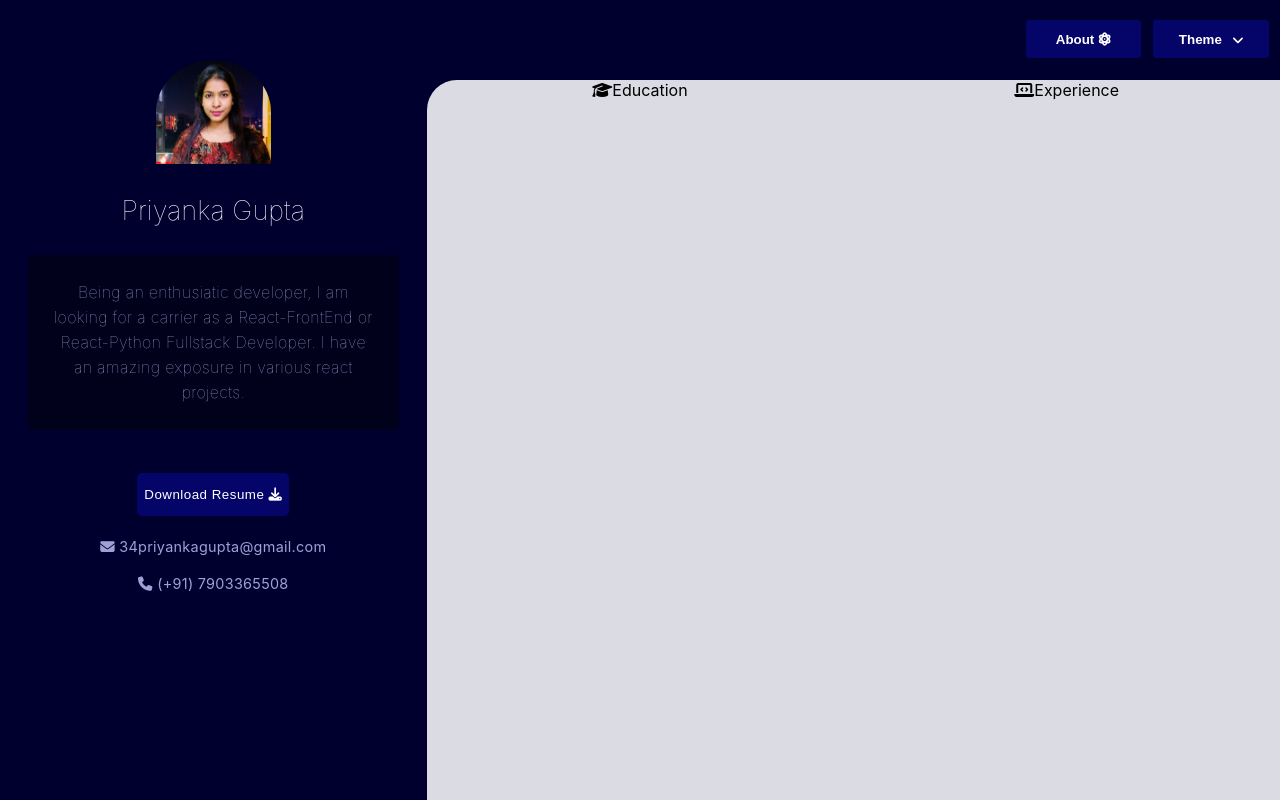
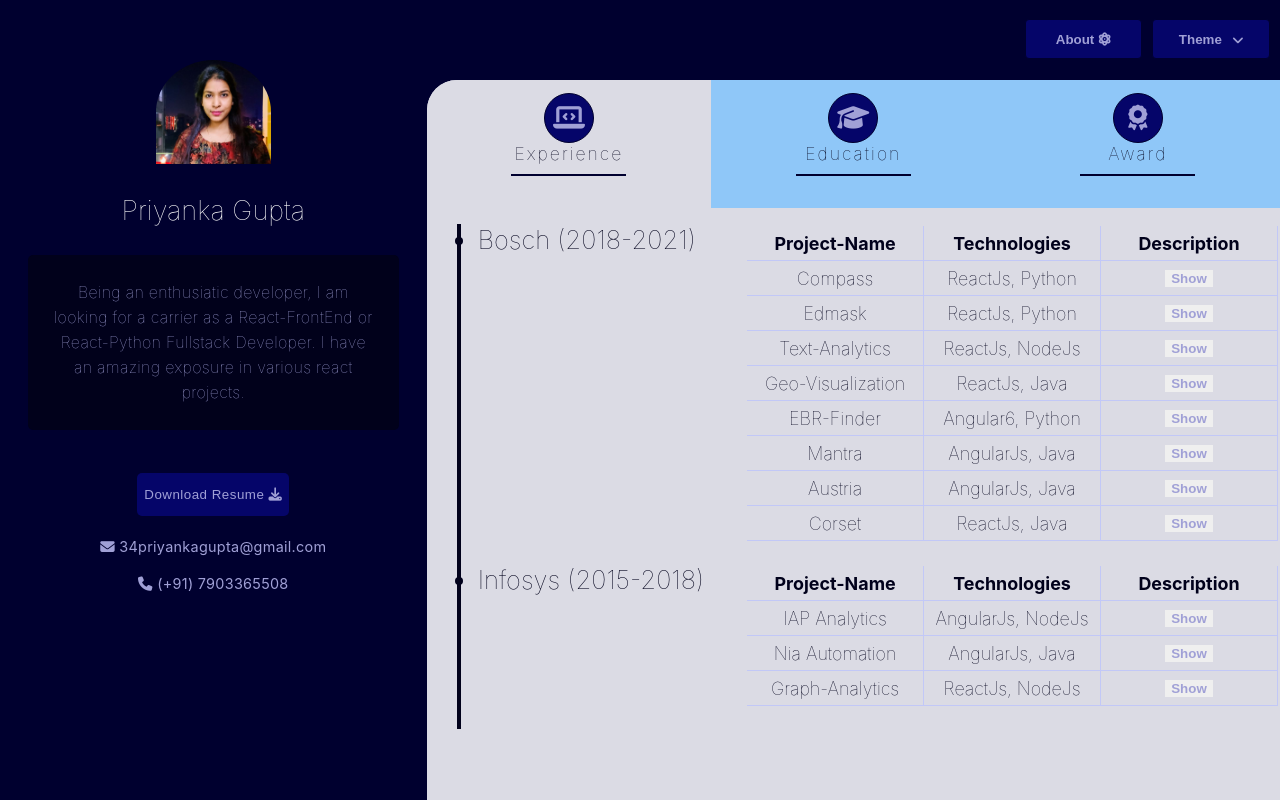
Before and after one commit to priyankagupta34/react-profile, a React (Create React App) app: page / in a window 1280 px wide. Built offline with nearby package versions, Linux system fonts and the light colour scheme.

Commit message:
experience, education

```diff
--- a/src/ThemeContext.js
+++ b/src/ThemeContext.js
@@ -4,6 +4,8 @@ export const Theme = {
     blueTheme: {
         sectionTheme: 'blueSectionTheme',
         btnTheme: 'blueBtnTheme',
+        tabTheme: 'blueTabTheme',
+        btnDefaultTheme: 'blueBtnDefaultTheme',
         backgroundColor: '#00002f',
         boxShadow: '0 0 9px #3c3c9c',
         menuColor: 'white',
@@ -11,11 +13,15 @@ export const Theme = {
         hoverBacks: '#4242e3',
         contentColor: '#a0a0d6',
         sectionBackground: '#dbdbe4',
-        contentBackground: '#01011b'
+        contentBackground: '#01011b',
+        tableBorderTheme: 'blueTableBorderTheme'
+        // descriptionColor: 'rgb(74 3 3)'
     },
     magentaTheme: {
         sectionTheme: 'magentaSectionTheme',
         btnTheme: 'magentaBtnTheme',
+        tabTheme: 'magentaTabTheme',
+        btnDefaultTheme: 'magentaBtnDefaultTheme',
         backgroundColor: '#aa0000',
         boxShadow: '0 0 9px #aa0000',
         menuColor: 'white',
@@ -23,11 +29,16 @@ export const Theme = {
         hoverBacks: '#dc1313',
         contentColor: '#f39797',
         sectionBackground: '#fde4e4',
-        contentBackground: '#730a0a'
+        contentBackground: '#730a0a',
+        tableBorderTheme: 'magentaTableBorderTheme'
+        // descriptionColor: '#4a0303'
+
     },
     yellowTheme: {
         sectionTheme: 'yellowSectionTheme',
         btnTheme: 'yellowBtnTheme',
+        tabTheme: 'yellowTabTheme',
+        btnDefaultTheme: 'yellowBtnDefaultTheme',
         backgroundColor: '#b5b50a',
         boxShadow: '0 0 9px #b9b90b',
         menuColor: 'black',
@@ -35,7 +46,9 @@ export const Theme = {
         hoverBacks: '#dede10',
         contentColor: '#3c3c01',
         sectionBackground: '#ffffba',
-        contentBackground: 'rgb(152 152 7)'
+        contentBackground: 'rgb(152 152 7)',
+        tableBorderTheme:'yellowTableBorderTheme'
+        // descriptionColor:'rgb(152 152 7)',
     }
 }
 
--- a/src/index.css
+++ b/src/index.css
@@ -58,6 +58,86 @@ code {
   transition: all 0.2s;
 }
 
-.center{
+.center {
   text-align: center;
 }
+
+.blueTabTheme {
+  background-color: #8fc7f8;
+  transition: all 0.3s;
+}
+
+.blueTabTheme:hover {
+  background-color: #6fb7f5;
+  transition: all 0.3s;
+}
+
+.blueTabTheme::after,
+.magentaTabTheme::after,
+.yellowTabTheme::after {
+  content: '';
+  display: block;
+  height: 2px;
+  width: 9vw;
+  margin: 10px auto;
+  background-color: #00002f;
+}
+
+.magentaTabTheme::after {
+  background: #dc1313;
+}
+
+.yellowTabTheme::after {
+  background: #dede10;
+}
+
+.magentaTabTheme {
+  background-color: #f8bebe;
+  transition: all 0.3s;
+}
+
+.magentaTabTheme:hover {
+  background-color: #faa8a8;
+  transition: all 0.3s;
+}
+
+.magentaBtnTheme::after {
+  background-color: #b4b41b;
+}
+
+.yellowTabTheme {
+  background-color: #f8f881;
+  transition: all 0.3s;
+}
+
+.yellowTabTheme:hover {
+  background-color: #fdfd64;
+  transition: all 0.3s;
+}
+
+.blueBtnDefaultTheme{
+
+}
+
+.magentaBtnDefaultTheme{
+
+}
+
+.yellowBtnDefaultTheme{
+
+}
+
+.blueTableBorderTheme{
+  border-right: 1px solid #c2c8f7;
+  border-bottom: 1px solid #c2c8f7;
+}
+
+.magentaTableBorderTheme{
+  border-right: 1px solid #ffcece;
+  border-bottom: 1px solid #ffcece;
+}
+
+.yellowTableBorderTheme{
+  border-right: 1px solid #ddf7c1;
+  border-bottom: 1px solid #ddf7c1;
+}
--- a/src/js/description-main/DescriptionMain.css
+++ b/src/js/description-main/DescriptionMain.css
@@ -4,15 +4,104 @@
 
 .educateExper {
     display: grid;
-    grid-template-columns: 1fr 1fr;
+    grid-template-columns: 1fr 1fr 1fr;
+    height: 16vh;
 }
 
-.edu,
 .exp {
     text-align: center;
+    transition: all 0.3s;
 }
 
-.exp {}
+.exp:first-child {
+    border-top-left-radius: 30px;
+}
+
+.exp {
+    padding: 13px;
+
+}
+
+/* .exp {} */
+
+.signCaps {
+    width: 50px;
+    height: 50px;
+    margin: 0 auto;
+    display: flex;
+    justify-content: center;
+    align-items: center;
+    border: 1px solid;
+    border-radius: 50%;
+    /* margin-top: 10px; */
+    font-size: 1.6em;
+}
+
+.nameverb {
+    display: block;
+    font-size: 1.1em;
+    font-weight: 100;
+    letter-spacing: 2px;
+    color: rgb(60 60 1);
+}
+
+/* .exp::after{
+    content: '';
+    display: block;
+    height: 2px;
+    width: 9vw;
+    margin: 10px auto;
+    background-color: #7e7ea7;
+} */
+
+.contBlock {
+    overflow-y: auto;
+    overflow-x: hidden;
+    word-break: break-word;
+    height: 74vh;
+}
+
+.listAbs {
+    font-size: 1.6em;
+    font-weight: 100;
+    margin-left: -23px;
+}
+
+.tableA {
+    font-size: 0.7em;
+    margin-bottom: 21px;
+}
+
+.ulStufTheme {
+    border-left: 4px solid;
+    margin-left: 30px;
+}
+
+.expCont_1 {
+    display: grid;
+    grid-template-columns: 0.5fr 1fr;
+}
+
+.bitTabTd {
+    display: flex;
+    justify-content: center;
+    align-items: center;
+    height: 35px;
+}
+
+.table_head1 {
+    display: grid;
+    grid-template-columns: 1fr 1fr 1fr;
+    height: 35px;
+}
+
+.menuBtn_1 {
+    outline: none;
+    border: none;
+    font-weight: 700;
+    cursor: pointer;
+}
+
 
 @media screen and (max-width: 600px) {
 
@@ -26,4 +115,14 @@
         border-top-right-radius: 30px;
     }
 
+    .nameverb {
+        display: none;
+    }
+
+    .expCont_1 {
+        grid-template-columns: 1fr;
+    }
+    .exp:last-child {
+        border-top-right-radius: 30px;
+    }
 }
--- a/src/js/description-main/DescriptionMain.js
+++ b/src/js/description-main/DescriptionMain.js
@@ -4,11 +4,45 @@ import MenuButtons from '../menu-buttons/MenuButtons';
 import './DescriptionMain.css';
 
 export default class DescriptionMain extends Component {
+    constructor(props) {
+        super(props);
+        this.state = {
+            activeTab: 'experience'
+        };
+        this.tableData = {
+            bosch: [
+                { name: 'Compass', techs: 'ReactJs, Python', desc: '' },
+                { name: 'Edmask', techs: 'ReactJs, Python', desc: '' },
+                { name: 'Text-Analytics', techs: 'ReactJs, NodeJs', desc: '' },
+                { name: 'Geo-Visualization', techs: 'ReactJs, Java', desc: '' },
+                { name: 'EBR-Finder', techs: 'Angular6, Python', desc: '' },
+                { name: 'Mantra', techs: 'AngularJs, Java', desc: '' },
+                { name: 'Austria', techs: 'AngularJs, Java', desc: '' },
+                { name: 'Corset', techs: 'ReactJs, Java', desc: '' }],
+
+            infosys: [
+                { name: 'IAP Analytics', techs: 'AngularJs, NodeJs', desc: '' },
+                { name: 'Nia Automation', techs: 'AngularJs, Java', desc: '' },
+                { name: 'Graph-Analytics', techs: 'ReactJs, NodeJs', desc: '' },
+            ]
+        }
+    }
+
+    selectTab(activeTab, e) {
+        this.setState({
+            ...this.state,
+            activeTab
+        })
+    }
+
+
 
     static contextType = ThemeContext;
     render() {
+        const { activeTab } = this.state;
         const { options, openOptions, changeThemeHandler } = this.props;
-        const { backgroundColor, sectionBackground } = Theme[this.context];
+        const { backgroundColor, sectionBackground, generalColor, contentBackground, contentColor, btnTheme,
+            tableBorderTheme, tabTheme, btnDefaultTheme } = Theme[this.context];
         return (
             <div style={{ backgroundColor }}>
                 <nav className="clasNav">
@@ -16,23 +50,91 @@ export default class DescriptionMain extends Component {
                         options={options} />
                 </nav>
                 <section className="descSection" style={{ backgroundColor: sectionBackground }}>
-                    {/* <ul>
-                        <li>Education</li>
-                        <li>Work Experience</li>
-                        <li>Work Projects</li>
-                        <li>Skill Sets</li>
-                    </ul> */}
                     <div className="educateExper">
-                        <div className="edu">
-                            <div>
-                                <i className="fas fa-graduation-cap"></i>Education
+
+                        <div className={`exp ${tabTheme}`} style={activeTab === 'experience' ? { backgroundColor: sectionBackground } : {}}
+                            onClick={this.selectTab.bind(this, 'experience')}>
+                            <div className={`signCaps ${btnTheme}`}
+                                style={{
+                                    border: `1px solid ${generalColor}`,
+                                    color: contentColor
+                                }}
+                            ><i className="fas fa-laptop-code"></i></div>
+                            <div className="nameverb" style={{ color: contentBackground }}> Experience</div>
+                        </div>
+                        <div className={`exp ${tabTheme}`} style={activeTab === 'education' ? { backgroundColor: sectionBackground } : {}}
+                            onClick={this.selectTab.bind(this, 'education')}>
+                            <div className={`signCaps ${btnTheme}`}
+                                style={{
+                                    border: `1px solid ${generalColor}`,
+                                    color: contentColor
+                                }}
+                            >
+                                <i className="fas fa-graduation-cap"></i>
                             </div>
+                            <div className="nameverb" style={{ color: contentBackground }}>Education</div>
                         </div>
-                        <div className="exp">
-                            <div>
-                                <i className="fas fa-laptop-code"></i>
-                                Experience</div>
+
+                        <div className={`exp ${tabTheme}`} style={activeTab === 'award' ? { backgroundColor: sectionBackground } : {}}
+                            onClick={this.selectTab.bind(this, 'award')}>
+                            <div className={`signCaps ${btnTheme}`}
+                                style={{
+                                    border: `1px solid ${generalColor}`,
+                                    color: contentColor
+                                }}
+                            ><i className="fas fa-award"></i></div>
+                            <div className="nameverb" style={{ color: contentBackground }}> Award</div>
                         </div>
+
+
+                    </div>
+
+                    <div className="contBlock">
+                        {activeTab === 'experience' && <div>
+                            <ul className="ulStufTheme" style={{ color: contentBackground }}>
+                                <li className="listAbs" style={{ color: contentBackground }}>
+                                    <div className="expCont_1">
+                                        <div> Bosch (2018-2021)</div>
+
+                                        <table className="tableA">
+                                            <tr className="table_head1">
+                                                <th className={`bitTabTd ${tableBorderTheme}`}>Project-Name</th>
+                                                <th className={`bitTabTd ${tableBorderTheme}`}>Technologies</th>
+                                                <th className={`bitTabTd ${tableBorderTheme}`}>Description</th>
+                                            </tr>
+                                            {this.tableData.bosch.map((item, index) => (
+                                                <tr key={`inf_${index}`} className="table_head1">
+                                                    <td className={`bitTabTd ${tableBorderTheme}`}>{item.name}</td>
+                                                    <td className={`bitTabTd ${tableBorderTheme}`}>{item.techs}</td>
+                                                    <td className={`bitTabTd ${tableBorderTheme}`}><button className={`menuBtn_1 ${btnDefaultTheme}`} style={{ color: contentColor }}>Show </button></td>
+                                                </tr>
+                                            ))}
+                                        </table>
+
+                                    </div>
+                                </li>
+                                <li className="listAbs" style={{ color: contentBackground }}>
+                                    <div className="expCont_1">
+                                        <div> Infosys (2015-2018)</div>
+
+                                        <table className="tableA">
+                                            <tr className="table_head1">
+                                                <th className={`bitTabTd ${tableBorderTheme}`}>Project-Name</th>
+                                                <th className={`bitTabTd ${tableBorderTheme}`}>Technologies</th>
+                                                <th className={`bitTabTd ${tableBorderTheme}`}>Description</th>
+                                            </tr>
+                                            {this.tableData.infosys.map((item, index) => (
+                                                <tr key={`inf_${index}`} className="table_head1">
+                                                    <td className={`bitTabTd ${tableBorderTheme}`}>{item.name}</td>
+                                                    <td className={`bitTabTd ${tableBorderTheme}`}>{item.techs}</td>
+                                                    <td className={`bitTabTd ${tableBorderTheme}`}><button className={`menuBtn_1 ${btnDefaultTheme}`} style={{ color: contentColor }}>Show </button></td>
+                                                </tr>
+                                            ))}
+                                        </table>
+                                    </div>
+                                </li>
+                            </ul>
+                        </div>}
                     </div>
                 </section>
             </div>
--- a/src/js/menu-buttons/MenuButtons.js
+++ b/src/js/menu-buttons/MenuButtons.js
@@ -6,12 +6,12 @@ export default class MenuButtons extends Component {
     static contextType = ThemeContext;
     render() {
         const { options } = this.props;
-        const { btnTheme, backgroundColor, boxShadow, sectionBackground } = Theme[this.context];
+        const { btnTheme, backgroundColor, boxShadow, sectionBackground, contentColor } = Theme[this.context];
         return (
             <nav className="descNav" style={{ backgroundColor }}>
                 <div></div>
-                <button className={`menuBtn ${btnTheme}`}>About <i className="fas fa-atom"></i></button>
-                <button className={`menuBtn ${btnTheme}`} onClick={this.props.openOptions}>Theme
+                <button className={`menuBtn ${btnTheme}`} style={{color: contentColor}}>About <i className="fas fa-atom"></i></button>
+                <button className={`menuBtn ${btnTheme}`} style={{color: contentColor}} onClick={this.props.openOptions}>Theme
                 <i className={options ? "fa fa-angle-up doE" : "fa fa-angle-up upE"} ></i>
                 </button>
                 {options && <div className="optionPage" style={{ boxShadow}}>
--- a/src/js/profile-main/ProfileMain.js
+++ b/src/js/profile-main/ProfileMain.js
@@ -29,7 +29,7 @@ export default class ProfileMain extends Component {
                     </div>
 
                     <a href="/Priyanka-Gupta.pdf" download className="aHrf">
-                        <button className={`${btnTheme} btnY`}>Download Resume <i className="fa fa-download"></i> </button>
+                        <button className={`${btnTheme} btnY`} style={{color: contentColor}}>Download Resume <i className="fa fa-download"></i> </button>
                     </a>
                 </div>
                 <div className="emailPhone">
```
